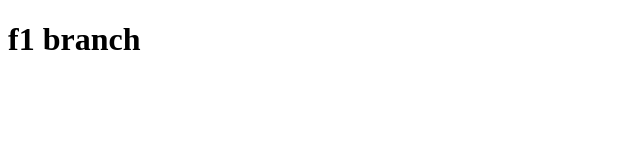
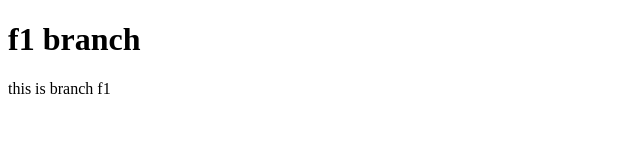
Before and after one commit to ayoub-oufqir/rebase-VS-merge, a plain HTML site: page index.html in a window 1280 px wide. Shown: the whole page, without its empty margins (0-640 px from the left). Drawn offline with Linux system fonts and the light colour scheme.

Commit message:
added p to f1 branch

```diff
--- a/index.html
+++ b/index.html
@@ -8,5 +8,6 @@
 </head>
 <body>
     <h1>f1 branch</h1>
+    <p>this is branch f1</p>
 </body>
 </html>
```
